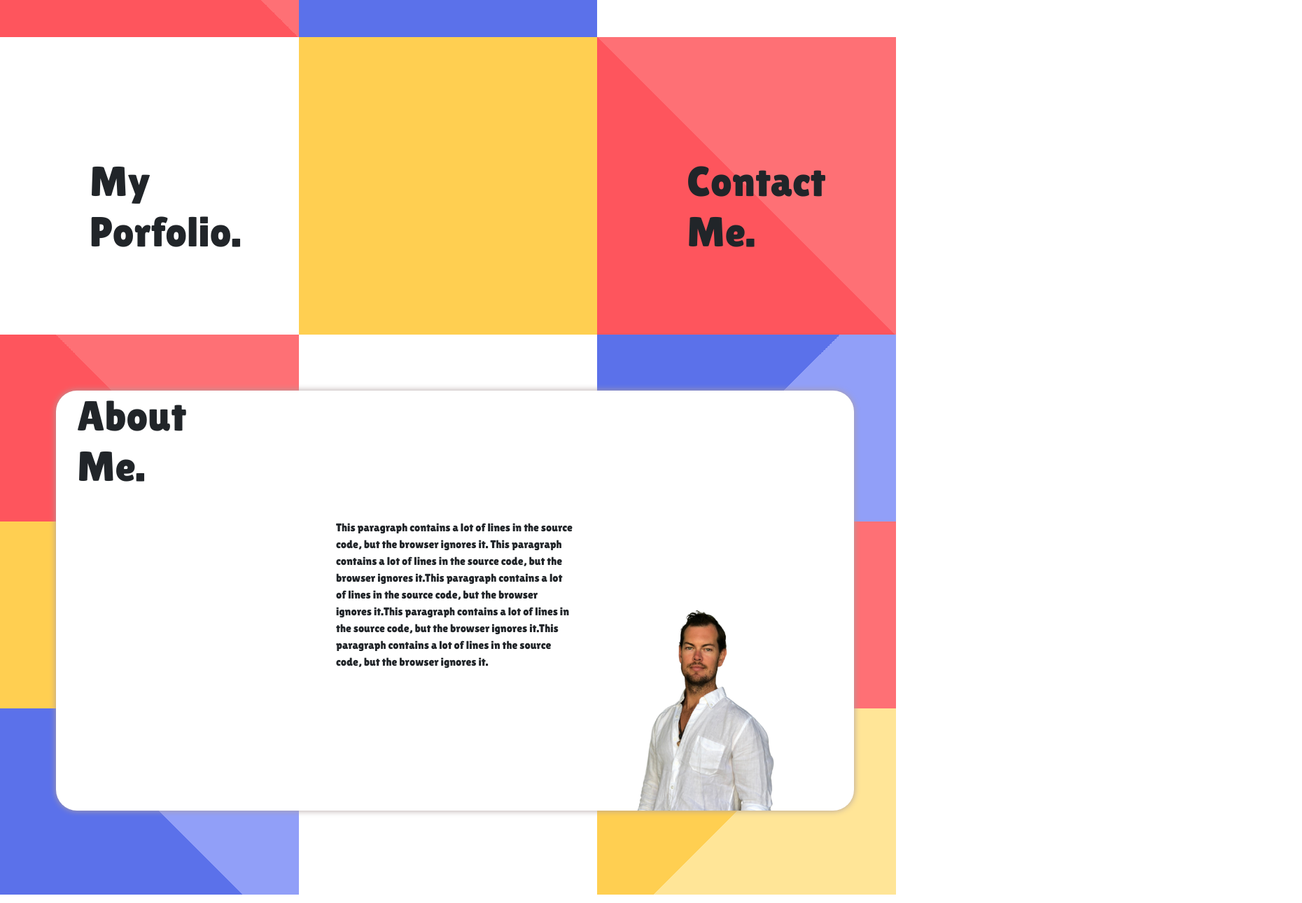
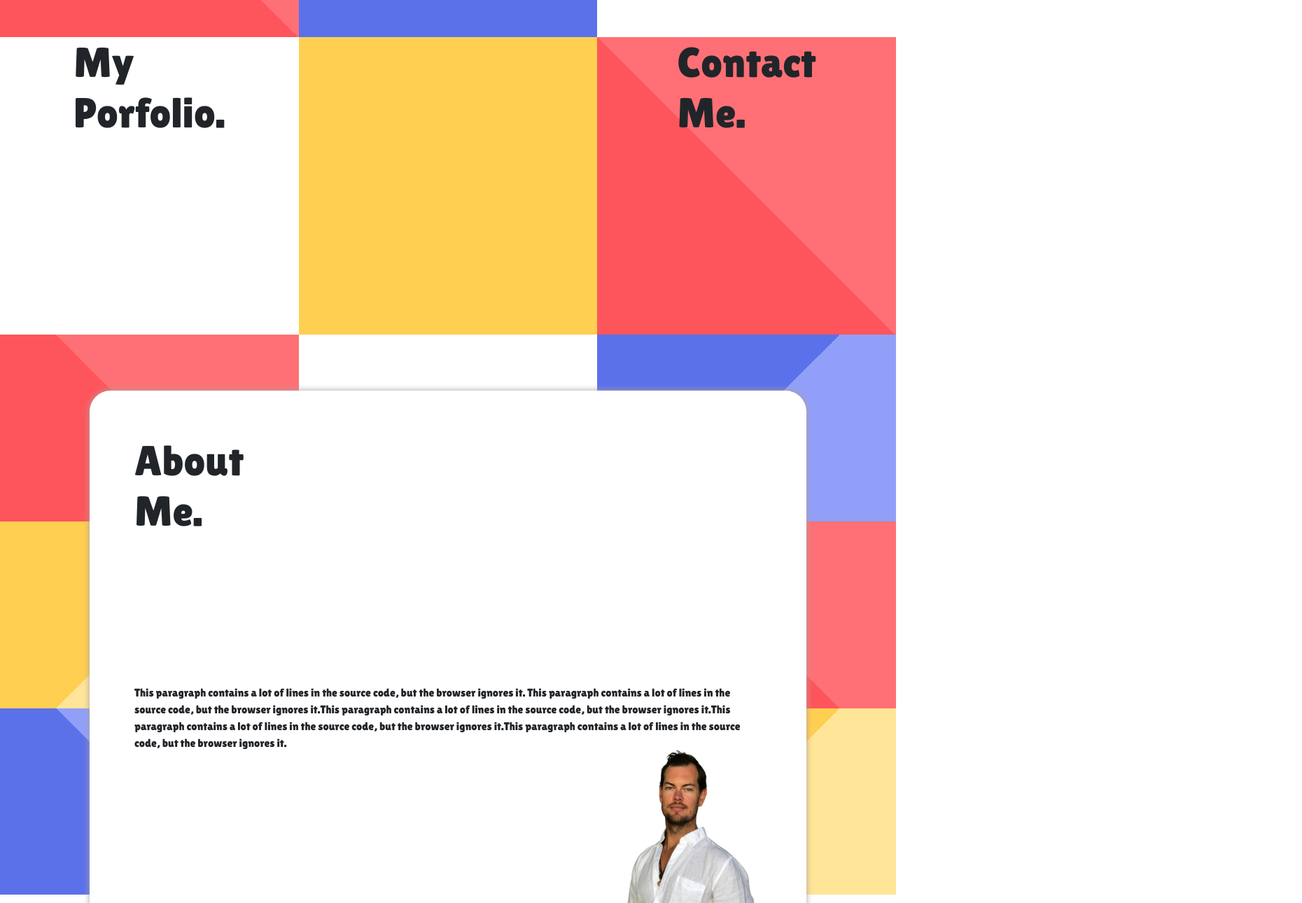
Before and after one commit to tjsoho/tobyj-portfolio, a plain HTML site: page index.html in a window 1280 px wide. Shown: the part 1173-2463 px from the top of the page at 70% size, 1860 px wide, since content can reach past the window. Drawn offline with nearby package versions, Linux system fonts and the light colour scheme; a web font is replaced by a local one.

Commit message:
adding styling to white overlay div and taking out unecessary divs

```diff
--- a/assets/style.css
+++ b/assets/style.css
@@ -12,10 +12,10 @@ header {
 }
 
 #hello {
-    opacity: 0.045;
-    font-size: 900px;
+    opacity: 0.06;
+    font-size: 650px;
     position: relative;
-    bottom: 35%;
+    bottom: 15%;
 }
 
 h1 {
@@ -97,9 +97,13 @@ h2 {
 }
 
 .squareHeader {
+    display: flex;
+    flex-wrap: wrap;
+    flex-direction: column;
+    justify-content: center;
+    align-items: center;
     position: relative;
-    top: 40%;
-    margin-left: 30%;
+
 }
 
 h3 {
@@ -164,14 +168,6 @@ h3 {
 }
 
 
-/* rectangle section with project links */
-/* .rectangle-section {
-    height: 100vh;
-    background-color: #919ff8;
-    color: white;
-    width: 100vw;
-} */
-
 
 /* about me overlay section */
 
@@ -185,28 +181,33 @@ h3 {
     width: 100%;
     height: 100%;
     position: absolute;
-    top: 0;
-    left: 0;
+
 }
 
 .overlay {
-    height: calc(300% - 150px);
-    width: calc(100% - 140px);
+    min-height: 800px;
+    width: 80%;
     z-index: 9;
-    margin: 80px;
+    left: 0;
+    right: 0;
+    margin: 80px auto;
     background: white;
     position: absolute;
     box-shadow: 0px 0px 10px rgb(175, 160, 160);
     border-radius: 30px;
     display: flex;
     flex-wrap: wrap;
+    padding: 5%;
 
 }
 
 .meImg {
+    position: absolute;
     width: 300px;
     height: 300px;
     margin-top: 50px;
+    right: 30px;
+    bottom: 0;
     align-self: flex-end;
 }
 
--- a/index.html
+++ b/index.html
@@ -99,23 +99,13 @@
 
 
 		<div class="box overlay">
-			<div class="container">
-				<div class="row">
-				  <div class="col order-1 align-self-start">
 			<h3>About <br> Me.</h3>
-				  </div>
-				  <div class="col order-2 align-self-center">
 			<p>This paragraph contains a lot of lines in the source code, but the browser ignores it. This paragraph
 				contains a lot of lines in the source code, but the browser ignores it.This paragraph contains a lot
 				of lines in the source code, but the browser ignores it.This paragraph contains a lot of lines in
 				the source code, but the browser ignores it.This paragraph contains a lot of lines in the source
 				code, but the browser ignores it.</p>
-				  </div>
-				  <div class="col order-3 align-self-end">
 			<img class="meImg" src="./assets/images/IMG_0524.jpg" alt="">
-				  </div>
-				</div>
-			  </div>
 	</section>
 
 
```
Lines whose indentation alone changed are shown as unchanged.
